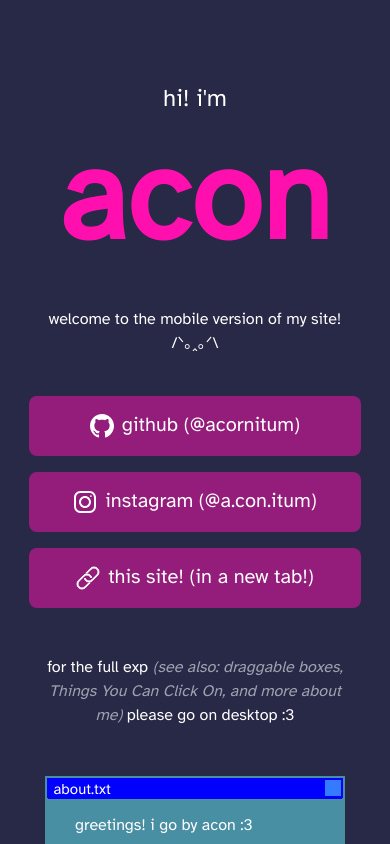
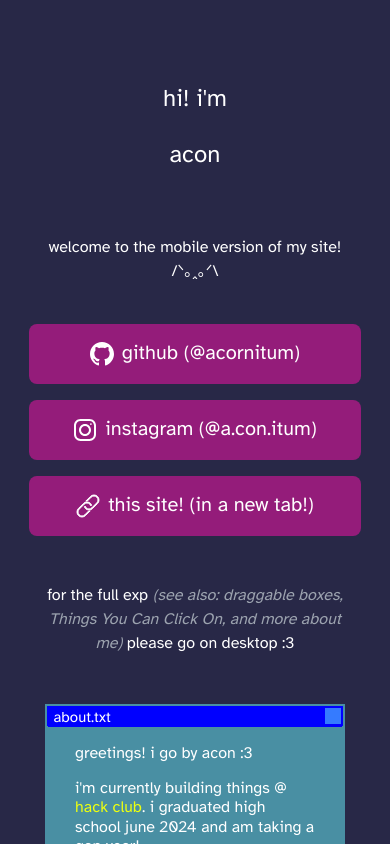
Before and after one commit to acornitum/personalsite, a React (Create React App) app: page / in a window 390 px wide. Shown: the top 844 px of the page. Built offline with nearby package versions, Linux system fonts and the light colour scheme.

Commit message:
mobile title debugging

```diff
--- a/src/components/mobile.js
+++ b/src/components/mobile.js
@@ -7,9 +7,10 @@ export default function Mobile() {
         <p className="text-2xl flex flex-col justify-center items-center pb-6">
           hi! i'm
         </p>
-        <p className="text-9xl font-bold text-cmykMag">
+        <p className="text-2xl flex flex-col justify-center items-center pb-6">
           acon
         </p>
+
         <p className="pt-10 p-2">
           welcome to the mobile version of my site! <br />
           /ᐠ｡ꞈ｡ᐟ\
```
